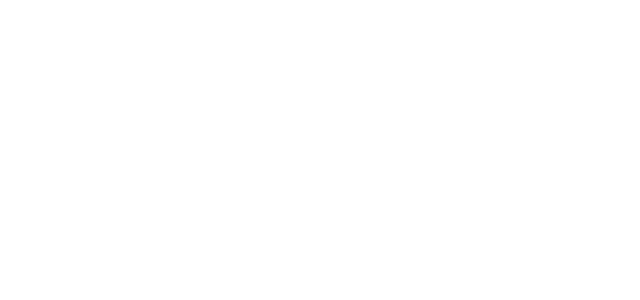
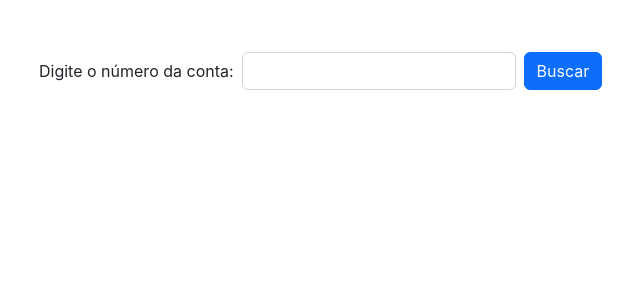
Before and after one commit to wesCastelani/front-end-supera, a React (Create React App) app: page / in a window 1280 px wide. Before the commit this address had no page. Shown: the top 300 px of the page, without its empty margins (43-683 px from the left). Built offline with nearby package versions, Linux system fonts and the light colour scheme.

Commit message:
tela com input e link para navegar até a conta

```diff
--- a/src/App.js
+++ b/src/App.js
@@ -1,15 +1,17 @@
 import { BrowserRouter as Router, Routes, Route } from "react-router-dom";
 
 import Home from "./components/Home";
+import Conta from "./components/Conta";
 
-const App = () =>{
-  return(
+const App = () => {
+  return (
     <Router>
       <Routes>
-        <Route path='/conta/:id' element={<Home/>} />
+        <Route path="/" element={<Home />} />
+        <Route path="/conta/:id" element={<Conta />} />
       </Routes>
     </Router>
-  )
-}
+  );
+};
 
 export default App;
--- /dev/null
+++ b/src/components/Conta.js
@@ -0,0 +1,99 @@
+import { useEffect, useState } from "react";
+import { useParams } from "react-router-dom";
+
+import * as api from "../api/apiService";
+
+import * as format from "../helpers/formatterHelper";
+
+const Conta = () => {
+  const params = useParams();
+
+  const [transacoes, setTrasacoes] = useState([]);
+  const [saldoTotal, setSaldoTotal] = useState([]);
+  const [saldoTotalFiltrado, setSaldoTotalFiltrado] = useState([]);
+
+  useEffect(() => {
+    const getTransactions = async () => {
+      let t = await api.getTrasacoesPorConta(params.id);
+      setTrasacoes(t.transferencias);
+      setSaldoTotal(t.saldo);
+    };
+    getTransactions();
+  }, [saldoTotal]);
+
+  const formSubmit = (event) => {
+    event.preventDefault();
+    var data = new FormData(event.target);
+    let formObject = Object.fromEntries(data.entries());
+    console.log(formObject);
+    const getTransactions = async () => {
+      let t = await api.filtrarTransacoes(params.id, formObject);
+      setTrasacoes(t.transferencias);
+      setSaldoTotalFiltrado(t.saldo);
+    };
+
+    getTransactions();
+  };
+
+  return (
+    <div className="container">
+      <form
+        onSubmit={formSubmit}
+        className="d-flex flex-row align-items-center flex-wrap mt-5"
+      >
+        <label className="my-1 me-2">Data Inicio</label>
+        <input
+          type="date"
+          name="inicio"
+          className="form-control my-1 me-sm-2 w-auto"
+        />
+        <label className="my-1 me-2">Data fim</label>
+        <input
+          type="date"
+          name="fim"
+          className="form-control my-1 me-sm-2 w-auto"
+        />
+        <label className="my-1 me-2">Nome do operador</label>
+        <input
+          type="text"
+          name="nomeOperador"
+          className="form-control my-1 me-sm-2 w-auto"
+        />
+
+        <button type="submit" className="btn btn-primary my-1">
+          Filtrar
+        </button>
+      </form>
+      <table class="table mt-5">
+        <thead>
+          <tr>
+            <th scope="col">{format.valoresFormatter(saldoTotal)}</th>
+            <th scope="col">{format.valoresFormatter(saldoTotalFiltrado)}</th>
+          </tr>
+        </thead>
+      </table>
+      <table class="table mt-5">
+        <thead>
+          <tr>
+            <th scope="col">Data</th>
+            <th scope="col">Valor</th>
+            <th scope="col">Tipo</th>
+            <th scope="col">Nome Operador Transacionando</th>
+          </tr>
+        </thead>
+        <tbody>
+          {transacoes.map((trasacao) => (
+            <tr>
+              <td>{format.dataFormatter(trasacao.dataTransferencia)}</td>
+              <td>{format.valoresFormatter(trasacao.valor)}</td>
+              <td>{trasacao.tipo}</td>
+              <td>{trasacao.nomeOperadorTransacao}</td>
+            </tr>
+          ))}
+        </tbody>
+      </table>
+    </div>
+  );
+};
+
+export default Conta;
--- a/src/components/Home.js
+++ b/src/components/Home.js
@@ -1,97 +1,31 @@
-import { useEffect, useState } from "react";
-import { useParams } from "react-router-dom";
-
-import * as api from "../api/apiService";
-
-import * as format from "../helpers/formatterHelper";
+import { useState } from "react";
+import { Link } from "react-router-dom";
 
 const Home = () => {
-  const params = useParams();
+  const [idConta, setIdConta] = useState(0);
 
-  const [transacoes, setTrasacoes] = useState([]);
-  const [saldoTotal, setSaldoTotal] = useState([]);
-  const [saldoTotalFiltrado, setSaldoTotalFiltrado] = useState([]);
-
-  useEffect(() => {
-    const getTransactions = async () => {
-      let t = await api.getTrasacoesPorConta(params.id);
-      setTrasacoes(t.transferencias);
-      setSaldoTotal(t.saldo);
-    };
-    getTransactions();
-  }, [saldoTotal]);
-
-  const formSubmit = (event) => {
-    event.preventDefault();
-    var data = new FormData(event.target);
-    let formObject = Object.fromEntries(data.entries());
-    console.log(formObject);
-    const getTransactions = async () => {
-      let t = await api.filtrarTransacoes(params.id, formObject);
-      setTrasacoes(t.transferencias);
-      setSaldoTotalFiltrado(t.saldo);
-    };
-
-    getTransactions();
+  const handleIdConta = (e) => {
+    setIdConta(e.target.value);
   };
-
   return (
     <div className="container">
-      <form
-        onSubmit={formSubmit}
-        className="d-flex flex-row align-items-center flex-wrap mt-5"
-      >
-        <label className="my-1 me-2">Data Inicio</label>
+      <form className="d-flex flex-row align-items-center flex-wrap mt-5">
+        <label className="my-1 me-2">Digite o número da conta: </label>
         <input
-          type="date"
-          name="inicio"
-          className="form-control my-1 me-sm-2 w-auto"
-        />
-        <label className="my-1 me-2">Data fim</label>
-        <input
-          type="date"
-          name="fim"
-          className="form-control my-1 me-sm-2 w-auto"
-        />
-        <label className="my-1 me-2">Nome do operador</label>
-        <input
+          onChange={handleIdConta}
           type="text"
-          name="nomeOperador"
+          name="idConta"
           className="form-control my-1 me-sm-2 w-auto"
         />
 
-        <button type="submit" className="btn btn-primary my-1">
-          Filtrar
-        </button>
+        <Link
+          to={"/conta/" + idConta}
+          type="submit"
+          className="btn btn-primary my-1"
+        >
+          Buscar
+        </Link>
       </form>
-      <table class="table mt-5">
-        <thead>
-          <tr>
-            <th scope="col">{format.valoresFormatter(saldoTotal)}</th>
-            <th scope="col">{format.valoresFormatter(saldoTotalFiltrado)}</th>
-          </tr>
-        </thead>
-      </table>
-      <table class="table mt-5">
-        <thead>
-          <tr>
-            <th scope="col">Data</th>
-            <th scope="col">Valor</th>
-            <th scope="col">Tipo</th>
-            <th scope="col">Nome Operador Transacionando</th>
-          </tr>
-        </thead>
-        <tbody>
-          {transacoes.map((trasacao) => (
-            <tr>
-              <td>{format.dataFormatter(trasacao.dataTransferencia)}</td>
-              <td>{format.valoresFormatter(trasacao.valor)}</td>
-              <td>{trasacao.tipo}</td>
-              <td>{trasacao.nomeOperadorTransacao}</td>
-            </tr>
-          ))}
-        </tbody>
-      </table>
     </div>
   );
 };
```
